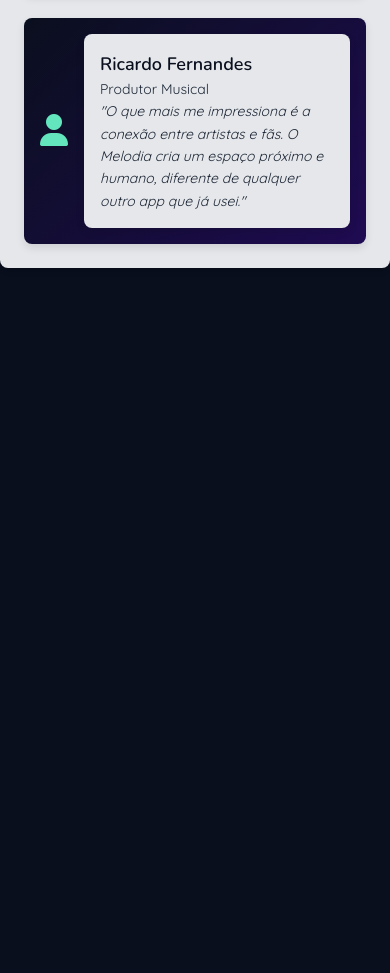
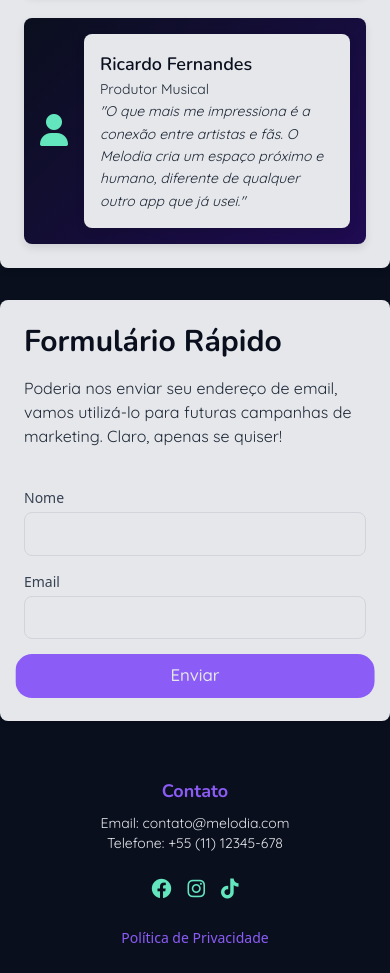
Before and after one commit to RaulLaguna2310/melodia_cp5_frontend, a plain HTML site: page index.html in a window 390 px wide. Shown: the part 5698-6671 px from the top of the page. Before the commit the page ends 5998 px from the top, so only its background shows below. Drawn offline with nearby package versions, Linux system fonts and the light colour scheme.

Commit message:
Criação da seção de formulário da landing page. Implementamos a estilização geral por meio de css comum e estilizações locais e responsividade ficou por conta do tailwind. Fizemos um script em que qunado o usuário preenche as informações pedidas no formulário um modal aparece com uma mensagem de confirmação do envio. Também adicionamos o footer da nossa página, com links diretos para as redes socias por meio dos icons do Awesome Icons.

```diff
--- a/index.html
+++ b/index.html
@@ -377,7 +377,112 @@
         </div>
       </div>
     </section>
+    <!-- Formulário -->
+    <section
+      class="flex flex-col sm:flex-row md:flex-row lg:flex-row items-center justify-between p-6 sm:p-8 md:p-10 lg:p-12 gap-6 sm:gap-8 md:gap-10 lg:gap-12 max-w-5xl mx-auto bg-neuCl-cinza-claro rounded-lg shadow-md"
+    >
+      <div class="flex-1">
+        <h1
+          class="text-3xl sm:text-4xl md:text-5xl lg:text-6xl font-bold mb-4 titulo"
+        >
+          Formulário Rápido
+        </h1>
+        <p
+          class="text-base sm:text-lg md:text-xl lg:text-2xl mb-4 sm:mb-6 md:mb-8"
+        >
+          Poderia nos enviar seu endereço de email, vamos utilizá-lo para futuras
+          campanhas de marketing. Claro, apenas se quiser!
+        </p>
+      </div>
+      <form class="flex flex-col gap-4 w-full sm:w-1/2">
+        <div>
+          <label for="nome" class="block text-sm font-medium text-gray-700 mb-1"
+            >Nome</label
+          >
+          <input
+            type="text"
+            id="nome"
+            class="w-full p-2 border border-gray-300 rounded-lg focus:outline-none focus:ring-2 focus:ring-sec-lilas-futurista"
+          />
+        </div>
+        <div>
+          <label for="email" class="block text-sm font-medium text-gray-700 mb-1"
+            >Email</label
+          >
+          <input
+            type="email"
+            id="email"
+            class="w-full p-2 border border-gray-300 rounded-lg focus:outline-none focus:ring-2 focus:ring-sec-lilas-futurista"
+          />
+        </div>
+        <button
+          type="submit"
+          class="w-full sm:w-1/2 md:w-1/3 lg:w-1/4 px-4 py-2 sm:py-3 md:py-4 rounded-2xl transition form-btn"
+        >
+          Enviar
+        </button>
+      </form>
+    </section>
 
+    <!-- Modal de Confirmação -->
+    <div
+      id="confirmation-modal"
+      class="hidden fixed inset-0 flex items-center justify-center bg-black bg-opacity-50"
+    >
+      <div class="bg-white p-6 rounded-lg shadow-lg text-center max-w-sm">
+        <h2 class="text-xl font-bold mb-4 titulo">Formulário Enviado!</h2>
+        <p class="text-sm text-gray-600 mb-4">
+          Suas informações foram enviadas com sucesso. Obrigado!
+        </p>
+        <button
+          id="close-modal"
+          class="w-full sm:w-1/2 md:w-1/3 lg:w-1/4 px-4 py-2 sm:py-3 md:py-4 rounded-2xl transition form-btn"
+        >
+          Fechar
+        </button>
+      </div>
+    </div>
+
+    <!-- Footer -->
+    <footer class="bg-pri-preto-azulado text-neuCl-cinza-claro py-6">
+      <div class="max-w-5xl mx-auto flex flex-col sm:flex-row justify-between items-center gap-6 px-4">
+        <!-- Informações de Contato -->
+        <div class="text-center sm:text-left">
+          <h3 class="text-lg font-bold mb-2 titulo-contato">Contato</h3>
+          <p class="text-sm">Email: contato@melodia.com</p>
+          <p class="text-sm">Telefone: +55 (11) 12345-678</p>
+        </div>
+
+        <!-- Links para Redes Sociais -->
+        <div class="flex gap-4">
+          <a
+            href="https://www.facebook.com/?locale=pt_BR"
+            class="transition icon-rs"
+          >
+            <i class="fa-brands fa-facebook fa-lg" style="color: #63E6BE;"></i>
+          </a>
+          <a
+            href="https://www.instagram.com/accounts/login/"
+            class="transition icon-rs"
+          >
+            <i class="fa-brands fa-instagram fa-lg" style="color: #63E6BE;"></i>
+          </a>
+          <a
+            href="https://www.tiktok.com/login?redirect_url=https%3A%2F%2Fwww.tiktok.com%2F%40iam.lakas%2Fvideo%2F7547575287681142017%3F_r%3D1%26_t%3DZM-8zcpesRIWAw&lang=en&enter_method=mandatory"
+            class="transition icon-rs"
+          >
+            <i class="fa-brands fa-tiktok fa-lg" style="color: #63E6BE;"></i>
+          </a>
+        </div>
+
+        <!-- Política de Privacidade -->
+        <div class="text-center sm:text-right">
+          <span class="text-sm pol-priv">
+            Política de Privacidade
+          </span>
+        </div>
+      </div>
+    </footer>
 
     <script src="https://cdn.jsdelivr.net/npm/gsap@3.13.0/dist/gsap.min.js"></script>
     <script src="./src/script.js"></script>
--- a/src/script.js
+++ b/src/script.js
@@ -0,0 +1,27 @@
+document.addEventListener("DOMContentLoaded", () => {
+  const form = document.querySelector("section form");
+  const modal = document.getElementById("confirmation-modal");
+  const closeModal = document.getElementById("close-modal");
+
+  if (form) {
+    form.addEventListener("submit", (event) => {
+      event.preventDefault();
+
+      const nome = document.getElementById("nome").value.trim();
+      const email = document.getElementById("email").value.trim();
+
+      if (nome && email) {
+        form.reset();
+        modal.classList.remove("hidden");
+      } else {
+        alert("Por favor, preencha todos os campos.");
+      }
+    });
+  }
+
+  if (closeModal) {
+    closeModal.addEventListener("click", () => {
+      modal.classList.add("hidden");
+    });
+  }
+});
--- a/style/index.css
+++ b/style/index.css
@@ -75,6 +75,20 @@ section p {
 }
 
 .CTA:hover {
+  background-color: var(--dest-verde-neon);
+  color: var(--pri-preto-azulado);
+  animation: none;
+}
+
+.form-btn {
+  background-color: var(--sec-lilas-futurista);
+  animation: pulse 2s infinite;
+  font-family: "Quicksand", sans-serif;
+  color: var(--neuCl-cinza-claro);
+  font-weight: 500;
+}
+
+.form-btn:hover {
   background-color: var(--dest-verde-neon);
   color: var(--pri-preto-azulado);
   animation: none;
@@ -181,3 +195,60 @@ section .grid div p {
 .card-depo:hover {
   transform: scale(1.05);
 }
+
+input {
+  font-family: "Quicksand", sans-serif;
+  color: var(--neuEs-cinza-grafite);
+  background-color: var(--neuCl-cinza-claro);
+}
+
+input::placeholder {
+  color: rgba(31, 41, 55, 0.5); /* Placeholder text color */
+}
+
+button {
+  font-family: "Nunito", sans-serif;
+  font-weight: 600;
+}
+
+#confirmation-modal {
+  z-index: 1000;
+}
+
+#confirmation-modal .titulo {
+  font-family: "Nunito", sans-serif;
+  color: var(--pri-preto-azulado);
+}
+
+#confirmation-modal p {
+  font-family: "Quicksand", sans-serif;
+  color: var(--neuEs-cinza-grafite);
+}
+
+footer {
+  background-color: var(--pri-preto-azulado);
+  color: var(--neuCl-cinza-claro);
+}
+
+footer h3 {
+  font-family: "Nunito", sans-serif;
+  color: var(--neuCl-cinza-claro);
+}
+
+footer p,
+footer a {
+  font-family: "Quicksand", sans-serif;
+  color: var(--neuCl-cinza-claro);
+}
+
+footer a:hover {
+  color: var(--dest-verde-neon);
+}
+
+.titulo-contato {
+  color: var(--sec-lilas-futurista);
+}
+
+.pol-priv {
+  color: var(--sec-lilas-futurista);
+}
```
